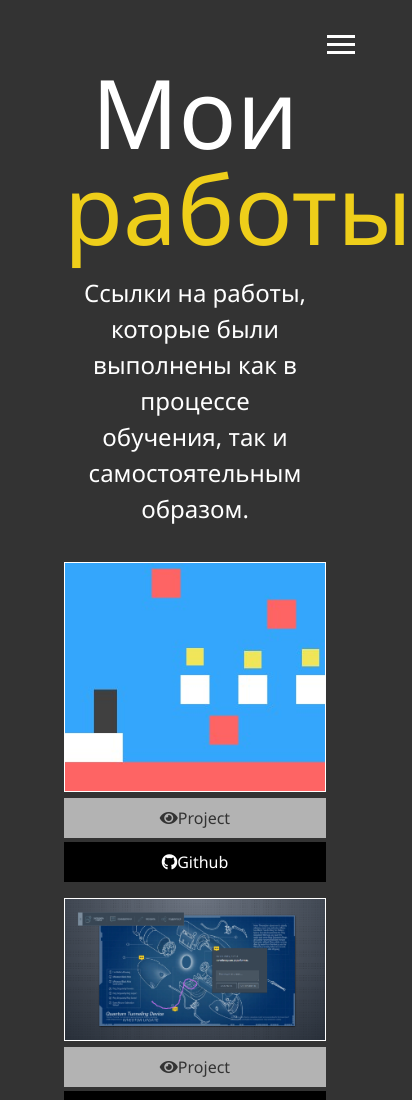
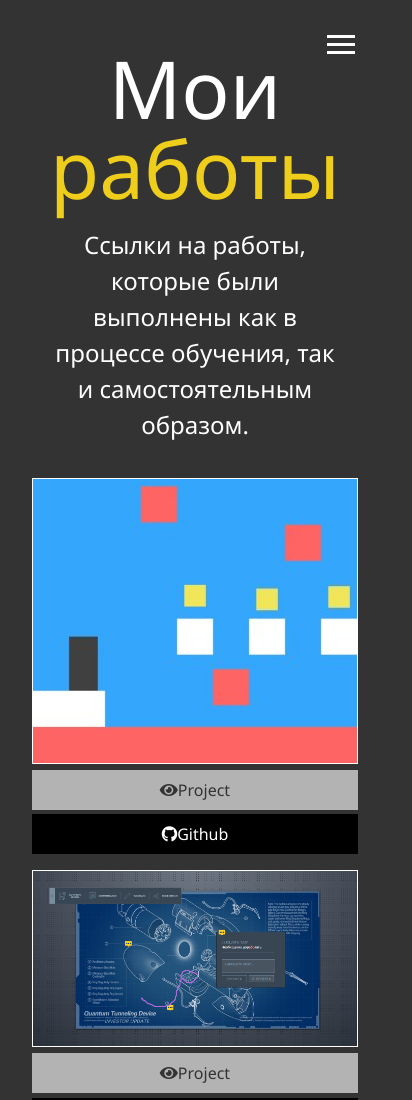
Before and after one commit to LikeSatie/personal-website, a website: page dist/work.html in a window 390 px wide. Shown: the top 1100 px of the page, 412 px wide, since content can reach past the window. Drawn offline with nearby package versions, Linux system fonts and the light colour scheme; files that its build step writes are made by us from their sources.

Commit message:
Update _mobile.scss

```diff
--- a/scss/_mobile.scss
+++ b/scss/_mobile.scss
@@ -89,9 +89,21 @@
 
 //smartphones
 @include mediaSm {
-  main#home h1 {
-    margin-top: 10vh;
-  }
+    main {
+      padding: 2rem;
+      #home h1 {
+        margin-top: 10vh;
+      }
+
+      .lg-heading {
+        margin-top: 1rem;
+        font-size: 5rem;
+      }
+    }
+
+    .projects {
+      grid-template-columns: 1fr;
+    }
 
   // раздел 'о себе'
   .about-info {
```
